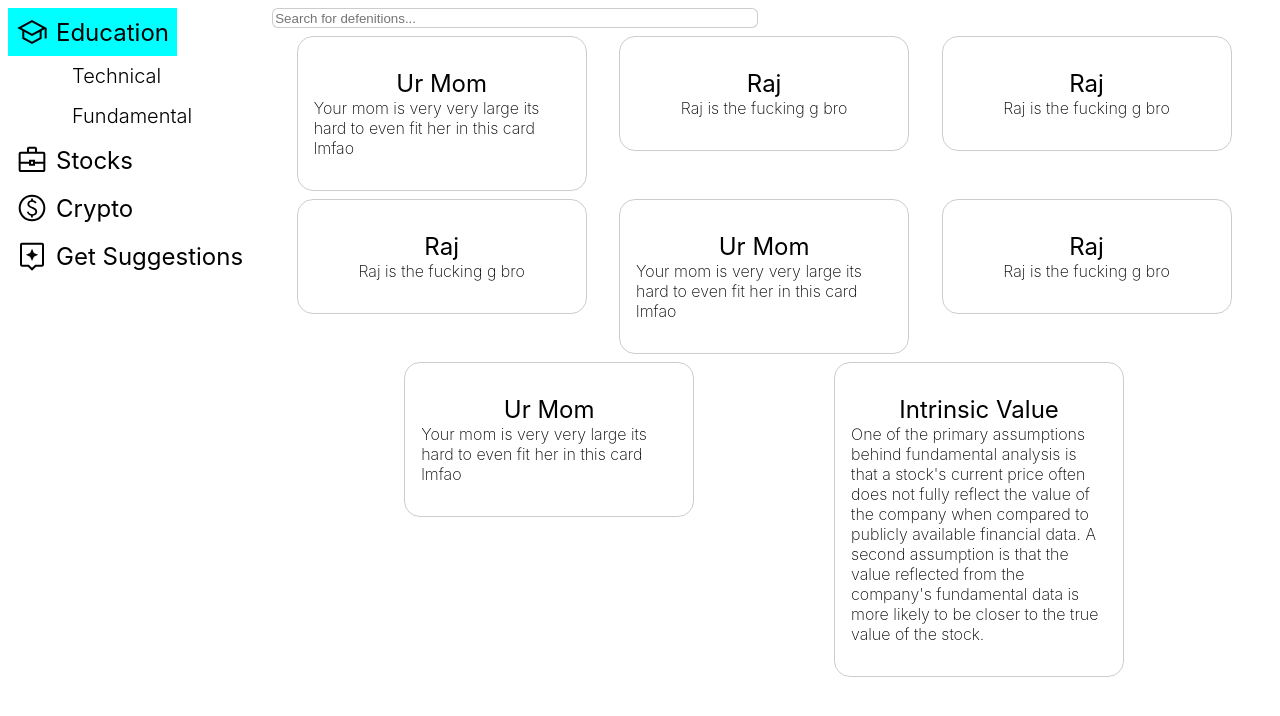
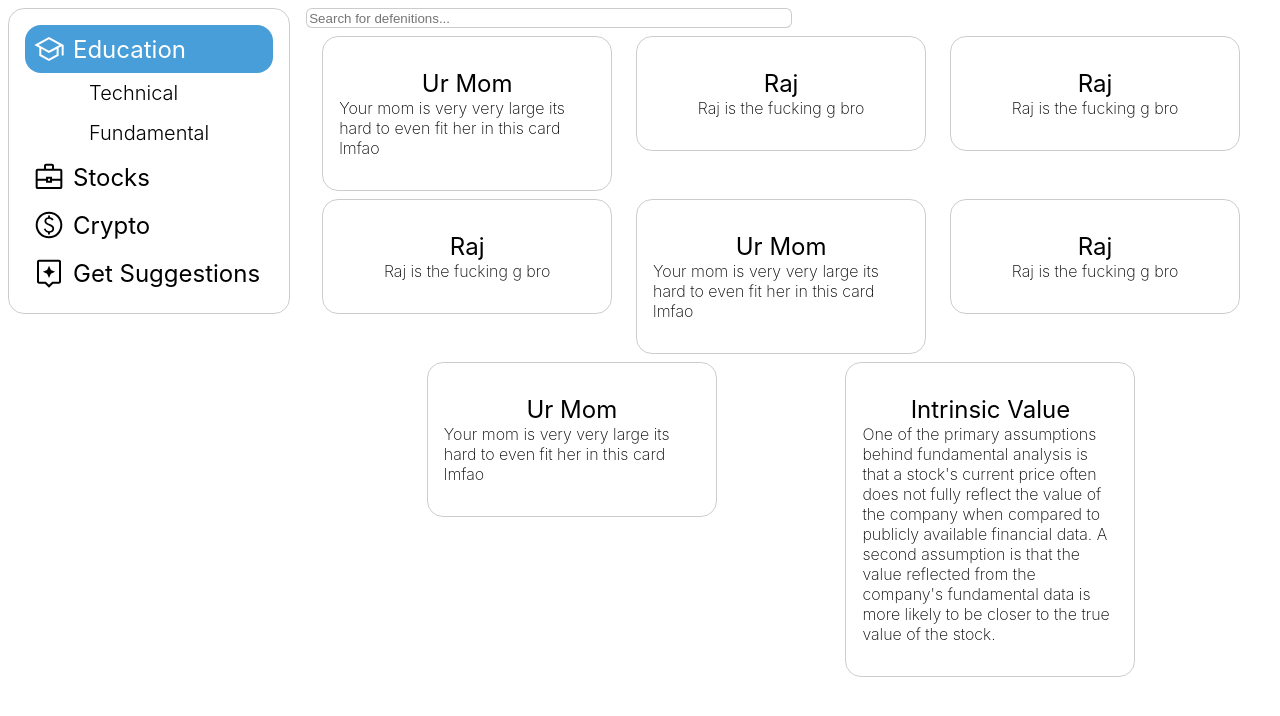
Before and after one commit to Waseem-Alkasbutrus/HackUTD2022-All-in-One-Invest, a React (Create React App) app: page / in a window 1280 px wide. Shown: the top 716 px of the page. Built offline with nearby package versions, Linux system fonts and the light colour scheme.

Commit message:
idfk i did something

```diff
--- a/src/App.css
+++ b/src/App.css
@@ -12,7 +12,10 @@
   border: 1px solid rgba(0,0,0,0.2);
   border-radius: 16px;
 
+  padding: 1rem;
+
   width: fit-content;
+  height: max-content;
 }
 
 .content-div {
--- a/src/App.js
+++ b/src/App.js
@@ -15,7 +15,7 @@ function App() {
 
   return (
     <div className='app-div'>
-      <div className="container">
+      <div className="menu-div">
           <Item clickFunc={() => setTabIndex(1)} active={tabIndex === 1? "tab active-tab": "tab"} icon={LearnIcon} label="Education" />
           <SubItem label="Technical" />
           <SubItem label="Fundamental" />
--- a/src/components/MenuItem.css
+++ b/src/components/MenuItem.css
@@ -6,12 +6,19 @@
     align-items: center;
     gap: 0.5rem;
 
-    width: fit-content;
+    width: auto;
     padding: 0.5rem;
 }
 
 .active-tab {
-    background-color: aqua;
+    background-color: #479ed8;
+    color: white;
+
+    border-radius: 1rem;
+}
+
+.active-tab > img {
+    filter: invert(100%);
 }
 
 .item-icon {
```
